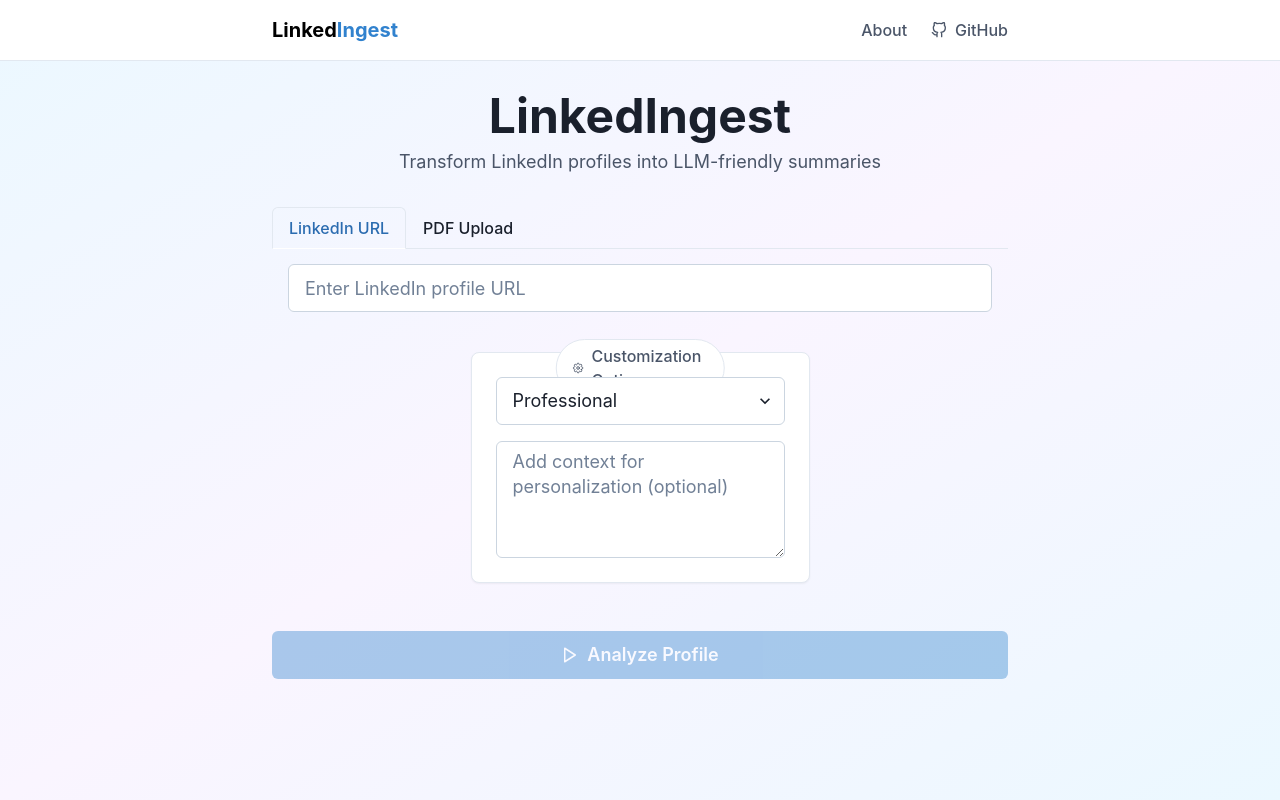
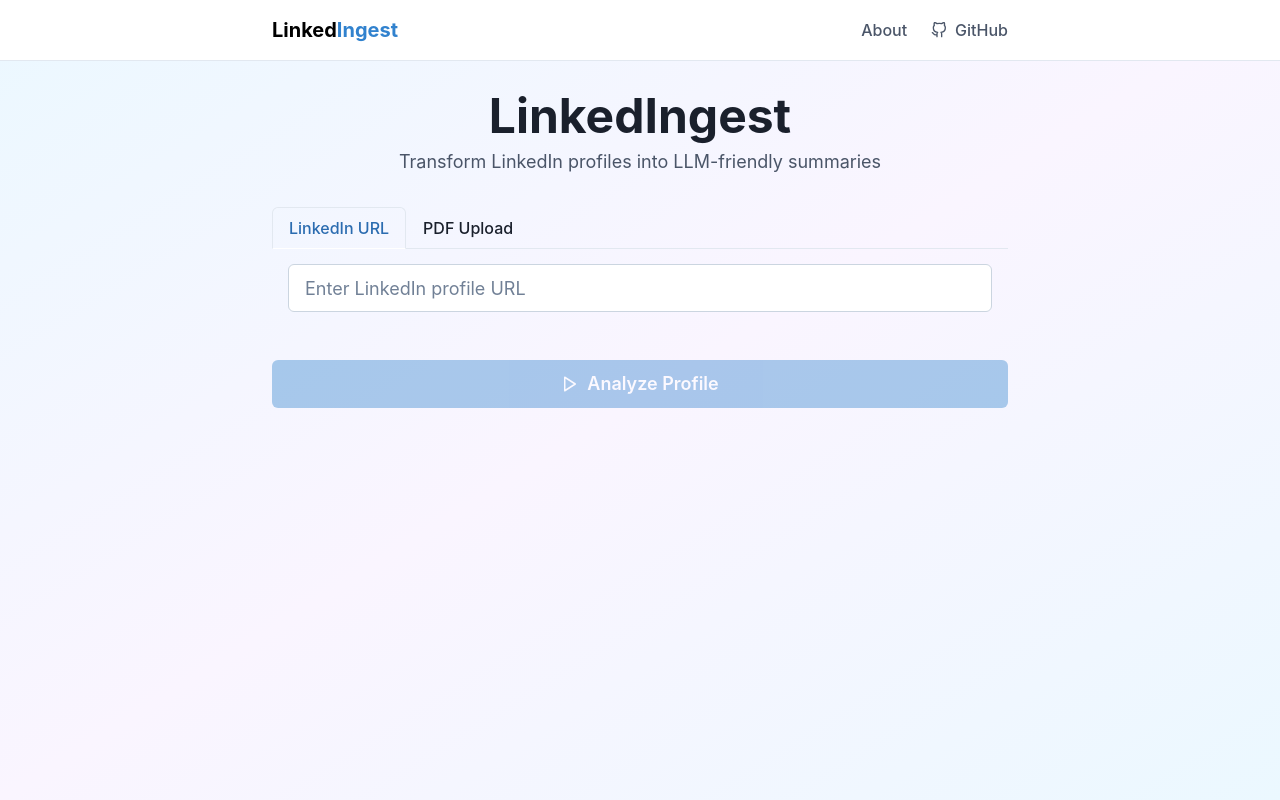
Before and after one commit to paulLieber98/LinkedIngest, a React (Create React App) app in the folder frontend/: page / in a window 1280 px wide. Built offline with nearby package versions, Linux system fonts and the light colour scheme.

Commit message:
Simplify interface by removing customization options

```diff
--- a/frontend/src/pages/Home.js
+++ b/frontend/src/pages/Home.js
@@ -14,11 +14,10 @@ import {
   TabPanel,
   HStack,
   Textarea,
-  Select,
   Heading,
 } from '@chakra-ui/react';
 import { useDropzone } from 'react-dropzone';
-import { FiUpload, FiCopy, FiPlay, FiX, FiSettings } from 'react-icons/fi';
+import { FiUpload, FiCopy, FiPlay, FiX } from 'react-icons/fi';
 
 function Home() {
   const [url, setUrl] = useState('');
@@ -26,8 +25,6 @@ function Home() {
   const [summary, setSummary] = useState('');
   const [isLoading, setIsLoading] = useState(false);
   const [activeTab, setActiveTab] = useState(0);
-  const [tone, setTone] = useState('professional');
-  const [context, setContext] = useState('');
   const toast = useToast();
 
   const onDrop = useCallback((acceptedFiles) => {
@@ -82,10 +79,6 @@ function Home() {
 
       if (activeTab === 1 && file) {
         formData.append('file', file);
-        formData.append('tone', tone);
-        if (context.trim()) {
-          formData.append('context', context);
-        }
         response = await fetch(`${API_BASE_URL}/api/analyze_pdf`, {
           method: 'POST',
           body: formData,
@@ -101,11 +94,7 @@ function Home() {
             'Content-Type': 'application/json',
             'Accept': 'application/json'
           },
-          body: JSON.stringify({
-            url,
-            tone,
-            context: context.trim() || undefined
-          }),
+          body: JSON.stringify({ url }),
           mode: 'cors'
         });
       } else {
@@ -155,66 +144,6 @@ function Home() {
     }
   };
 
-  const CustomizationOptions = () => (
-    <Box
-      mt={6}
-      p={6}
-      borderRadius="lg"
-      border="1px"
-      borderColor="gray.200"
-      bg="white"
-      position="relative"
-      boxShadow="sm"
-    >
-      <Box
-        position="absolute"
-        top="-14px"
-        left="50%"
-        transform="translateX(-50%)"
-        bg="white"
-        px={4}
-        py={1}
-        borderRadius="full"
-        border="1px"
-        borderColor="gray.200"
-      >
-        <HStack spacing={2} color="gray.600">
-          <FiSettings />
-          <Text fontWeight="medium">Customization Options</Text>
-        </HStack>
-      </Box>
-
-      <VStack spacing={4}>
-        <Select
-          value={tone}
-          onChange={(e) => setTone(e.target.value)}
-          bg="white"
-          size="lg"
-          borderColor="gray.300"
-          _hover={{ borderColor: "gray.400" }}
-        >
-          <option value="professional">Professional</option>
-          <option value="casual">Casual</option>
-          <option value="friendly">Friendly</option>
-          <option value="formal">Formal</option>
-          <option value="enthusiastic">Enthusiastic</option>
-        </Select>
-
-        <Textarea
-          placeholder="Add context for personalization (optional)"
-          value={context}
-          onChange={(e) => setContext(e.target.value)}
-          bg="white"
-          size="lg"
-          rows={4}
-          resize="vertical"
-          borderColor="gray.300"
-          _hover={{ borderColor: "gray.400" }}
-        />
-      </VStack>
-    </Box>
-  );
-
   return (
     <Container maxW="container.md" py={8}>
       <VStack spacing={8} align="stretch">
@@ -243,7 +172,6 @@ function Home() {
 
           <TabPanels>
             <TabPanel>
-              <VStack spacing={4}>
               <Input
                 placeholder="Enter LinkedIn profile URL"
                 value={url}
@@ -253,12 +181,9 @@ function Home() {
                 borderColor="gray.300"
                 _hover={{ borderColor: "gray.400" }}
               />
-                <CustomizationOptions />
-              </VStack>
             </TabPanel>
 
             <TabPanel>
-              <VStack spacing={4}>
               <Box
                 {...getRootProps()}
                 p={10}
@@ -300,8 +225,6 @@ function Home() {
                   )}
                 </VStack>
               </Box>
-                <CustomizationOptions />
-              </VStack>
             </TabPanel>
           </TabPanels>
         </Tabs>
```
Lines whose indentation alone changed are shown as unchanged.
